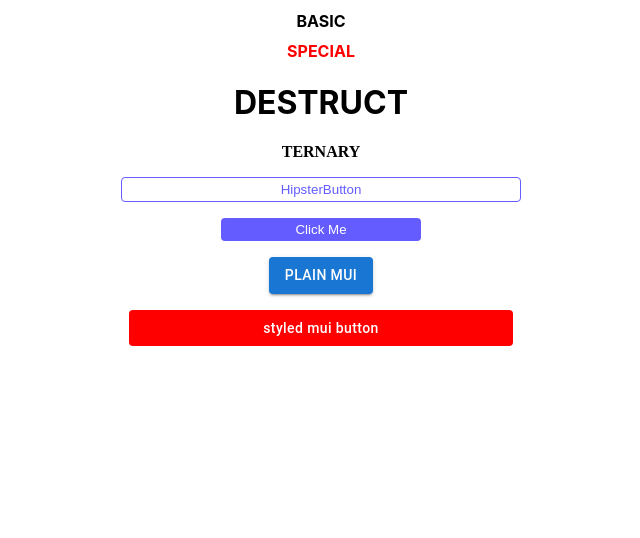
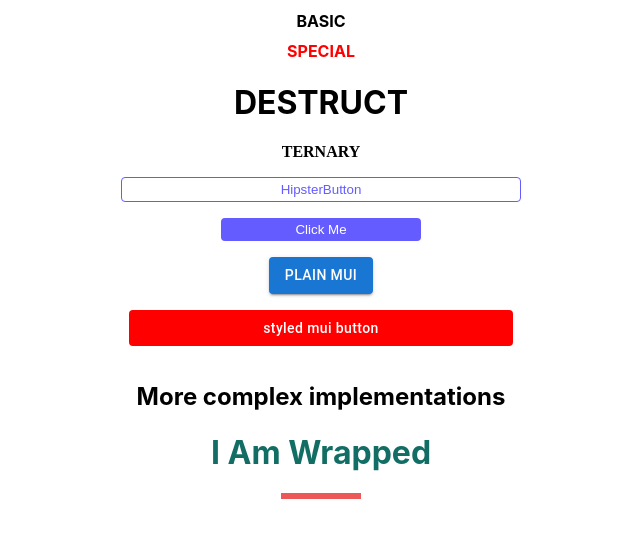
Before and after one commit to nigmasilmi/styled-components-guide, a React (Create React App) app: page / in a window 1280 px wide. Shown: the top 538 px of the page, without its empty margins (319-959 px from the left). Built offline with nearby package versions, Linux system fonts and the light colour scheme.

Commit message:
using wrappers to style nested elements and classes

```diff
--- a/src/App.js
+++ b/src/App.js
@@ -1,7 +1,7 @@
 import BasicTitle from "./components/BasicTitle";
 import { DefaultButton, HipsterButton } from "./components/Buttons";
 import MUIButtonExtended from "./components/MUIButtonExtended";
-
+import ComplexTitle from "./components/ComplexTitle";
 function App() {
   return (
     <div>
@@ -14,6 +14,8 @@ function App() {
       <div style={{ textAlign: "center" }}>
         <MUIButtonExtended />
       </div>
+      <h2 style={{ textAlign: "center" }}>More complex implementations</h2>
+      <ComplexTitle title={"i am wrapped"} />
     </div>
   );
 }
--- /dev/null
+++ b/src/components/ComplexTitle.js
@@ -0,0 +1,27 @@
+import React from "react";
+import styled from "styled-components";
+
+const ComplexTitle = ({ title }) => {
+  return (
+    <Wrapper>
+      <h1>{title}</h1>
+      <div className="underline"></div>
+    </Wrapper>
+  );
+};
+
+const Wrapper = styled.div`
+  h1 {
+    text-transform: capitalize;
+    text-align: center;
+    color: #126d64;
+  }
+  .underline {
+    width: 5rem;
+    height: 0.35rem;
+    background: #e72727c5;
+    margin: 0 auto;
+  }
+`;
+
+export default ComplexTitle;
```
